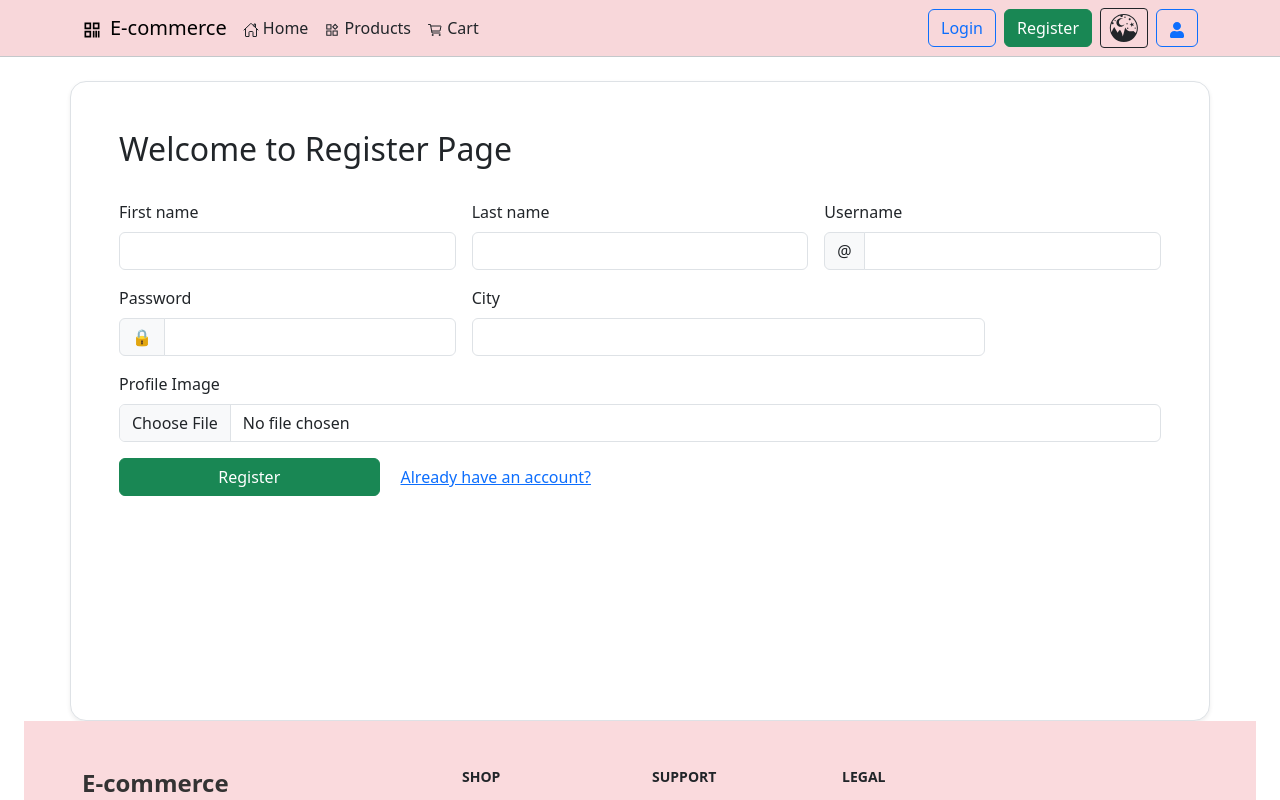
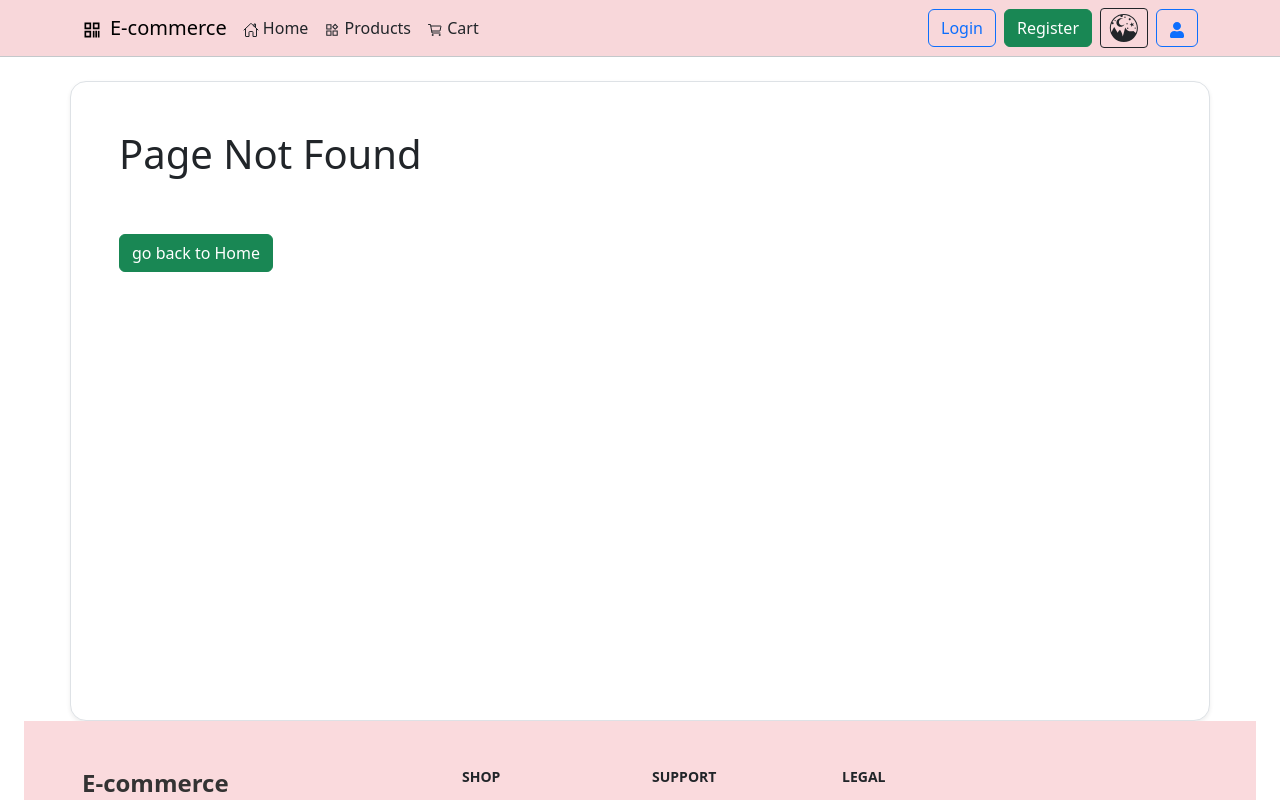
Before and after one commit to HadeerAli4/myFirstEcommerce, a React (Vite) app: page /register in a window 1280 px wide. Shown: the top 800 px of the page. Built offline with nearby package versions, Linux system fonts and the light colour scheme.

Commit message:
test-register

```diff
--- a/src/App.jsx
+++ b/src/App.jsx
@@ -92,7 +92,7 @@ export default function App() {
             <Route path="/product-details/:id" element={<ProductDetails />} />
             <Route path="/cart" element={<Cart />} />
             <Route path="/login" element={<Login />} />
-            <Route path="/register" element={<Register />} />
+            <Route path="/hadeer-test" element={<Register />} />
             <Route path="/checkout" element={<Checkout />} />
             <Route path="/profile" element={<Profile />} />
             <Route path="/orderPlaced" element={<OrderPlaced />} />
--- a/src/components/Auth.jsx
+++ b/src/components/Auth.jsx
@@ -14,7 +14,7 @@ export function Auth(){
         {! isLoggedIn ? (<>
 
         <Button variant="outline-primary" as={Link} to="/Login"> Login </Button>
-        <Button variant="success" as={Link} to="/register"> Register </Button>
+        <Button variant="success" as={Link} to="/hadeer-test"> Register </Button>
         </>) : (
         <Button variant="outline-danger" onClick={() => {
 
```
